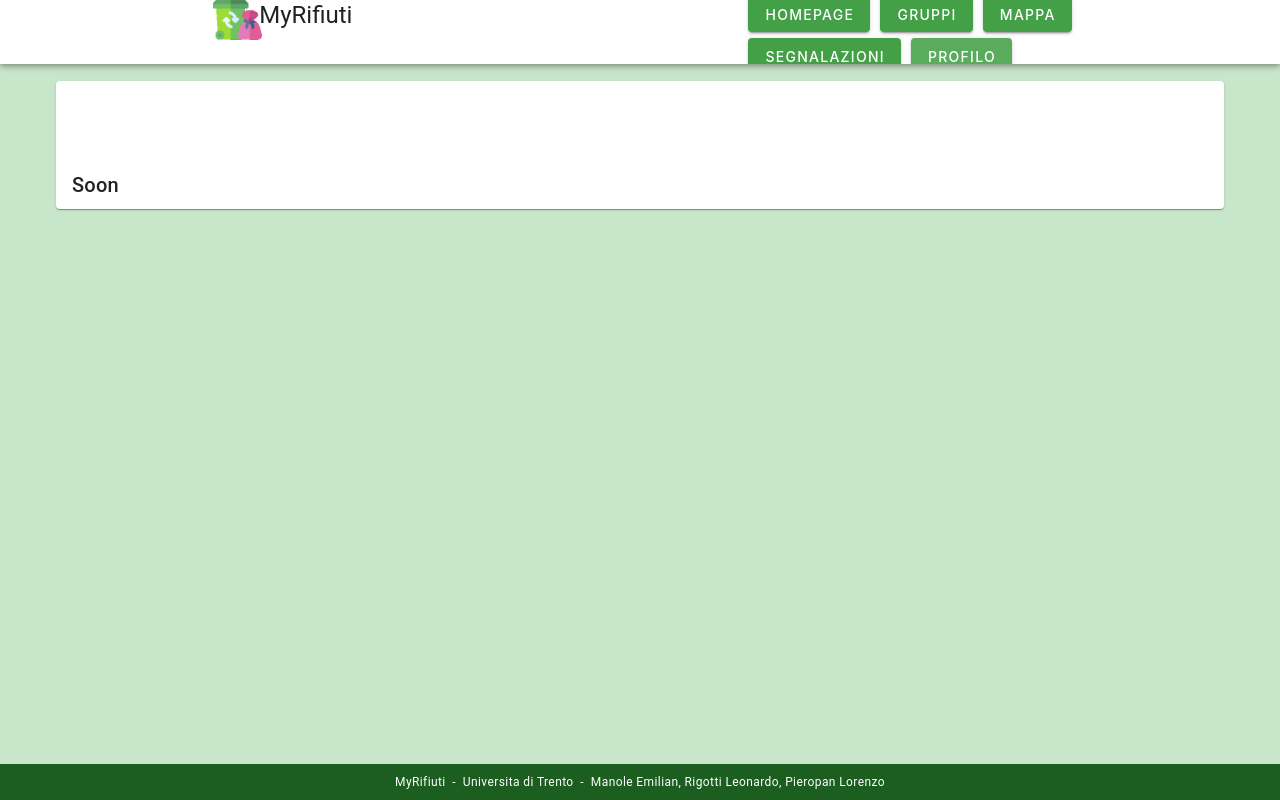
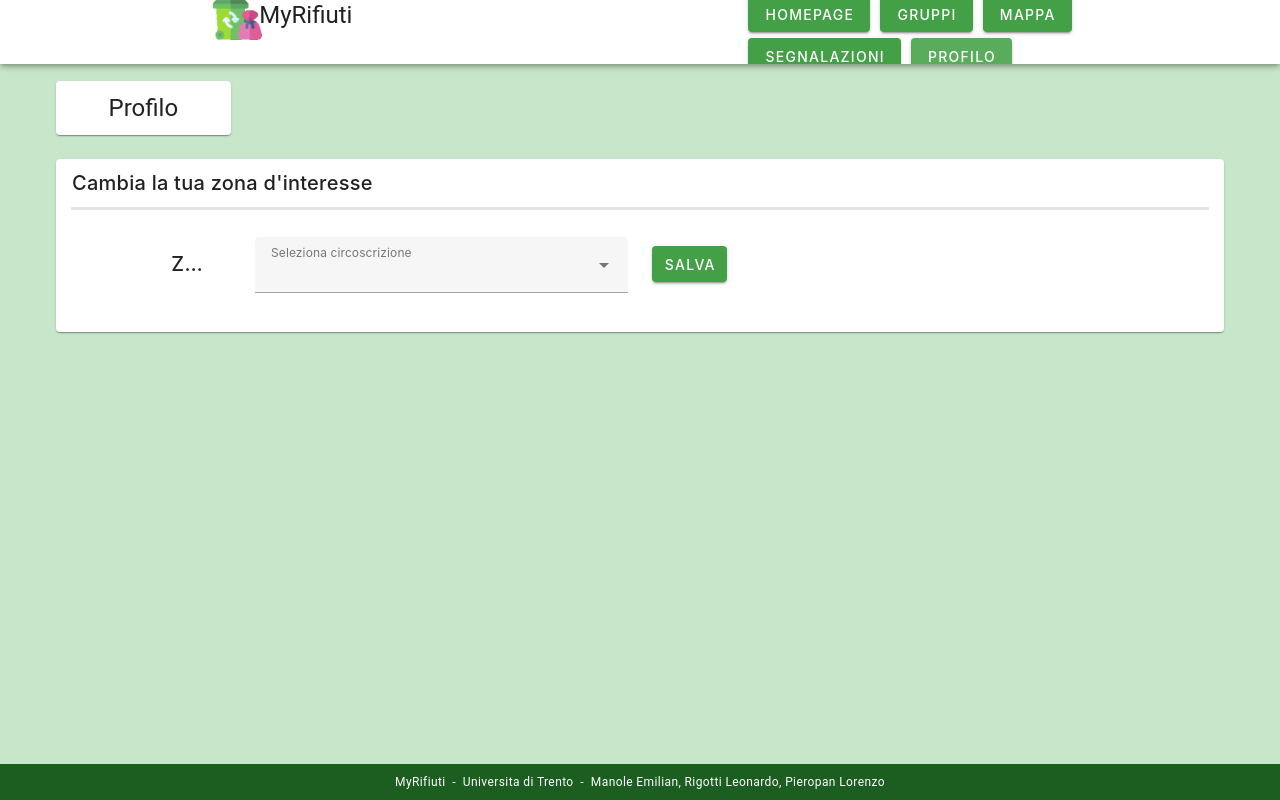
Before and after one commit to emilianmanoleuni/MyRifiuti, a Vue app in the folder client/: page /profile in a window 1280 px wide. Built offline with nearby package versions, Linux system fonts and the light colour scheme; no server answers; what highcharts-vue, v-calendar would draw is missing.

Commit message:
More Minor Fix + UI Profile + User Update Zone

```diff
--- a/client/src/components/Ente/style/style.css
+++ b/client/src/components/Ente/style/style.css
@@ -1,7 +1,4 @@
 /* Basic Block Widgets */
-.default{
-    margin-left: 15px;
-}
 .firstLineDashBoardWidgets{
     width: auto;
     height: 400px;
--- a/client/src/components/HomePage.vue
+++ b/client/src/components/HomePage.vue
@@ -6,8 +6,6 @@
                     <v-card-title class="text-h5">Calendario</v-card-title>
                 </v-card>
             </v-col>
-            <v-col></v-col>
-            <v-col cols="4"></v-col>
         </v-row>
         <v-row class="blockCalendar">
             <v-col cols="9">
--- a/client/src/components/Map.vue
+++ b/client/src/components/Map.vue
@@ -67,11 +67,7 @@ export default{
     mounted(){
         this.initMap();
         this.filterAll();
-        MapService.getZone()
-        .then(zoneArray => {
-            console.log(zoneArray)
-            this.zones = [...zoneArray];
-        })
+        this.getZones();
     },
     methods: {
         initMap(){
@@ -161,6 +157,12 @@ export default{
                 console.log(msg);
             });
 
+        },
+        async getZones(){
+            MapService.getZone()
+                .then(zoneArray => {
+                    this.zones = [...zoneArray];
+                })
         }
     }
 }
--- a/client/src/components/Profile.vue
+++ b/client/src/components/Profile.vue
@@ -1,17 +1,113 @@
 <template>
     <v-container class="mainBody">
-        <v-card>
-            <v-card-title class="text-h6 soonOrLoginContent">Soon</v-card-title>
-        </v-card>
+        <v-row>
+            <v-col cols="2">
+                <v-card align="center">
+                    <v-card-title class="text-h5">Profilo</v-card-title>
+                </v-card>
+            </v-col>
+        </v-row>
+        <v-row cols="12">
+            <v-col cols="12">
+                <v-card class="profileBlock">
+                    <v-card-title class="text-h7">Cambia la tua zona d'interesse</v-card-title>
+                    <v-divider :thickness="3" class="divider"></v-divider>
+                    <v-row cols="12" class="rowSetting">
+                        <v-col cols="1"></v-col>
+                        <v-col cols="1">
+                            <v-card-title class="text-h7 settingTitle">Zona:</v-card-title>
+                        </v-col>
+                        <v-col cols="4">
+                            <v-select
+                                v-model="selectedLocation"
+                                :items="locations"
+                                label="Seleziona circoscrizione"
+                                dense
+                                style="margin-top: 10px;"
+                            ></v-select>
+                        </v-col>
+                        <v-col cols="1">
+                            <v-btn variant="elevated" color="buttons applyBtnUpdateZone" @click="updateUserZone">Salva</v-btn>
+                        </v-col>
+                    </v-row>
+                </v-card>
+            </v-col>
+        </v-row>
     </v-container>
 </template>
 
 <script>
+import AuthenticationService from '@/services/AuthenticationService';
+import MapService  from '@/services/MapService';
+import store from '@/store/store';
 
+export default {
+    data() {
+        return {
+            selectedLocation: '',
+            locations: [],
+        }
+    },
+    async mounted(){
+        this.getUserZones();
+        this.getZones();
+    },
+    methods: {
+        getUserZones(){
+            try {
+                if(this.$store.state.isUserLoggedIn){
+                    this.selectedLocation = this.$store.state.user.zone
+                } else {
+                    console.error('User not logged in')
+                }
+            } catch(error) {
+                console.error('Error retrieving user zone')
+            }
+
+        },
+        async updateUserZone(){
+            try {
+                const response = await AuthenticationService.updateUserZone({
+                    userId: this.$store.state.user._id,
+                    zone: this.selectedLocation,
+                })
+
+                //Update Local Storage
+                if(response.statusText === "OK"){
+                    this.$store.dispatch('updateUserZone', this.selectedLocation)
+                }
+            } catch(error) {
+                console.error('Error updating user zone')
+            }
+        },
+        async getZones(){
+            try {
+                const response = await MapService.getZone();
+                this.locations = response;
+            } catch(error) {
+                console.error('Error retrieving zones')
+            }
+        }
+    }
+}
 </script>
 
 <style scoped>
-    .soonOrLoginBox{
-        height: 300px;
+    .profileBlock{
+        height: auto;
+    }
+    .divider{
+        margin-left: 15px;
+        margin-right: 15px;
+    }
+    .rowSetting{
+        margin-top: 5px;
+        margin-bottom: 5px;
+    }
+    .settingTitle{
+        margin-top: 13px;
+    }
+    .applyBtnUpdateZone{
+        margin-top: 19px;
     }
 </style>
--- a/client/src/services/AuthenticationService.js
+++ b/client/src/services/AuthenticationService.js
@@ -18,6 +18,9 @@ export default {
         }
       })
     },
+    updateUserZone(user){
+      return Api().post('updateUserZone', user)
+    },
     loginEnte(credendials){
         return Api().post('loginEnte', credendials)
     }
--- a/client/src/store/store.js
+++ b/client/src/store/store.js
@@ -33,6 +33,12 @@ export default createStore({
             state.isUserLoggedIn = false
             localStorage.removeItem('token')
             localStorage.removeItem('user')
+        },
+        updateUserZone(state, zone) {
+            if (state.user) {
+                state.user.zone = zone
+                localStorage.setItem('user', JSON.stringify(state.user))
+            }
         }
     },
     actions: {
@@ -44,6 +50,9 @@ export default createStore({
         },
         logout({ commit }){
             commit('clearAuthData')
+        },
+        updateUserZone({ commit }, zone) {
+            commit('updateUserZone', zone)
         }
     }
 })
```
Also changed, not shown: 2 other files (tests, documents, lock files or other folders). Lines whose indentation alone changed are shown as unchanged.
